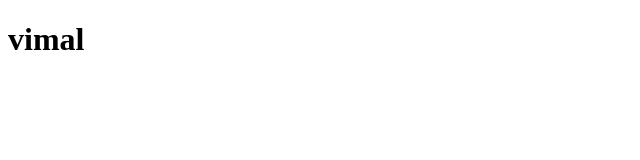
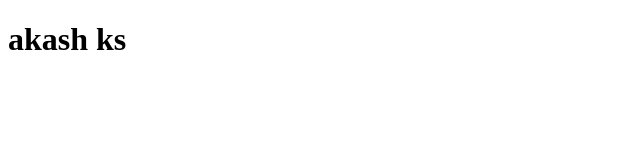
Before and after one commit to Vimal1901/learn, a plain HTML site: page index.html in a window 1280 px wide. Shown: the whole page, without its empty margins (0-640 px from the left). Drawn offline with Linux system fonts and the light colour scheme.

```diff
--- a/index.html
+++ b/index.html
@@ -8,7 +8,7 @@
 <body>
     <p>
         <h1>
-            vimal
+           akash ks
         </h1>
     </p>
 </body>
```
